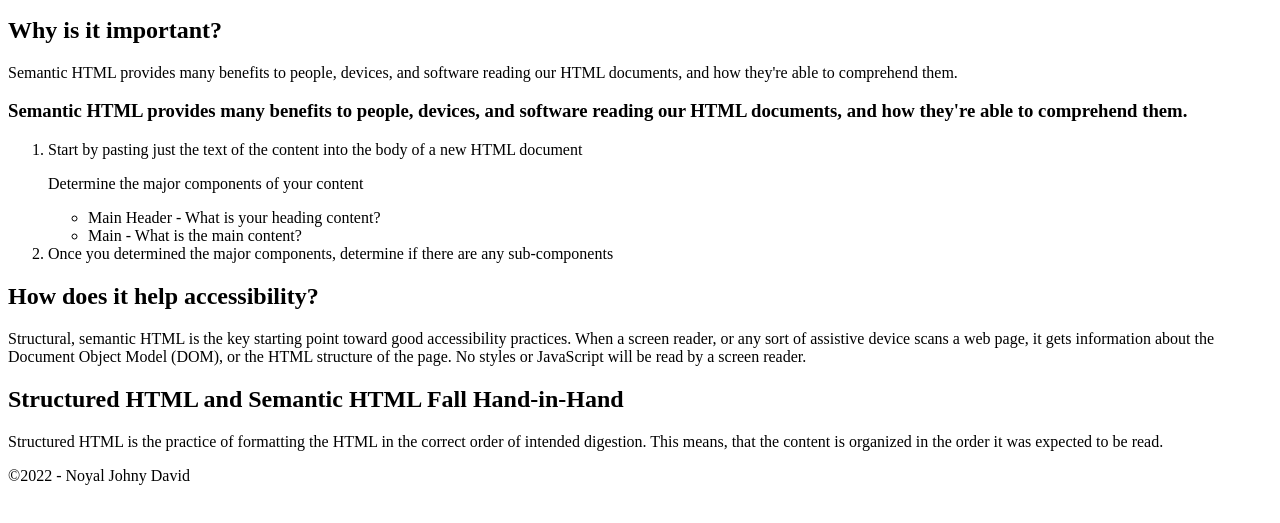
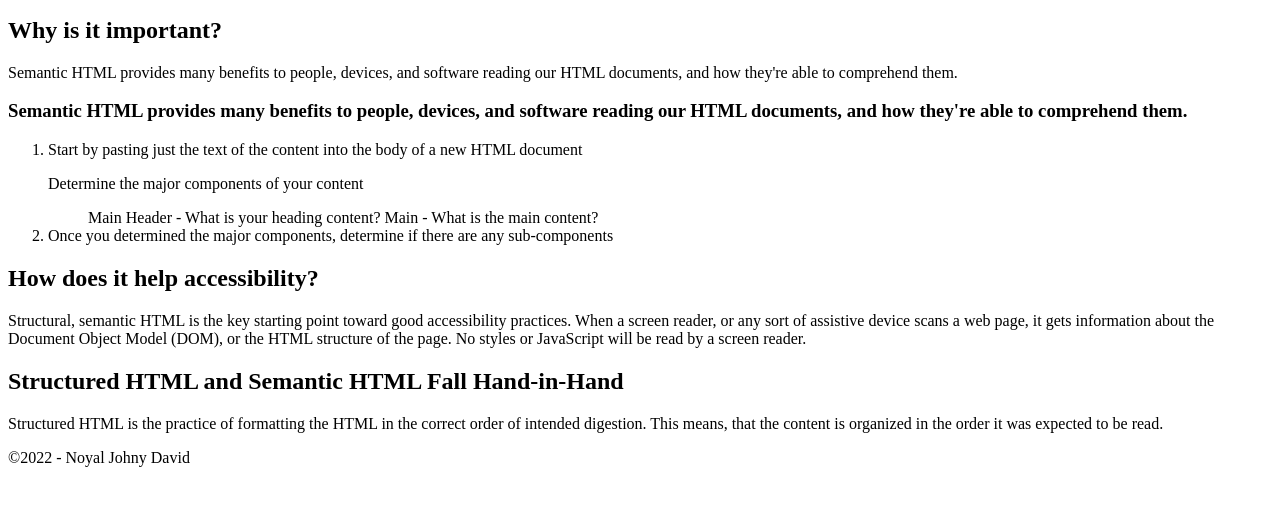
Before and after one commit to noyaaljohny/lab-02, a plain HTML site: page index.html in a window 1280 px wide. Shown: the part 101-624 px from the top of the page. Drawn offline with Linux system fonts and the light colour scheme.

```diff
--- a/index.html
+++ b/index.html
@@ -26,8 +26,8 @@
                     <p>Determine the major components of your content</p>
 
                     <ul>
-                        <li>Main Header - What is your heading content?</li>
-                        <li>Main - What is the main content?</li>
+                        <l1>Main Header - What is your heading content?</l1>
+                        <l1>Main - What is the main content?</l1>
                     </ul>
                 </l1>
 
```
